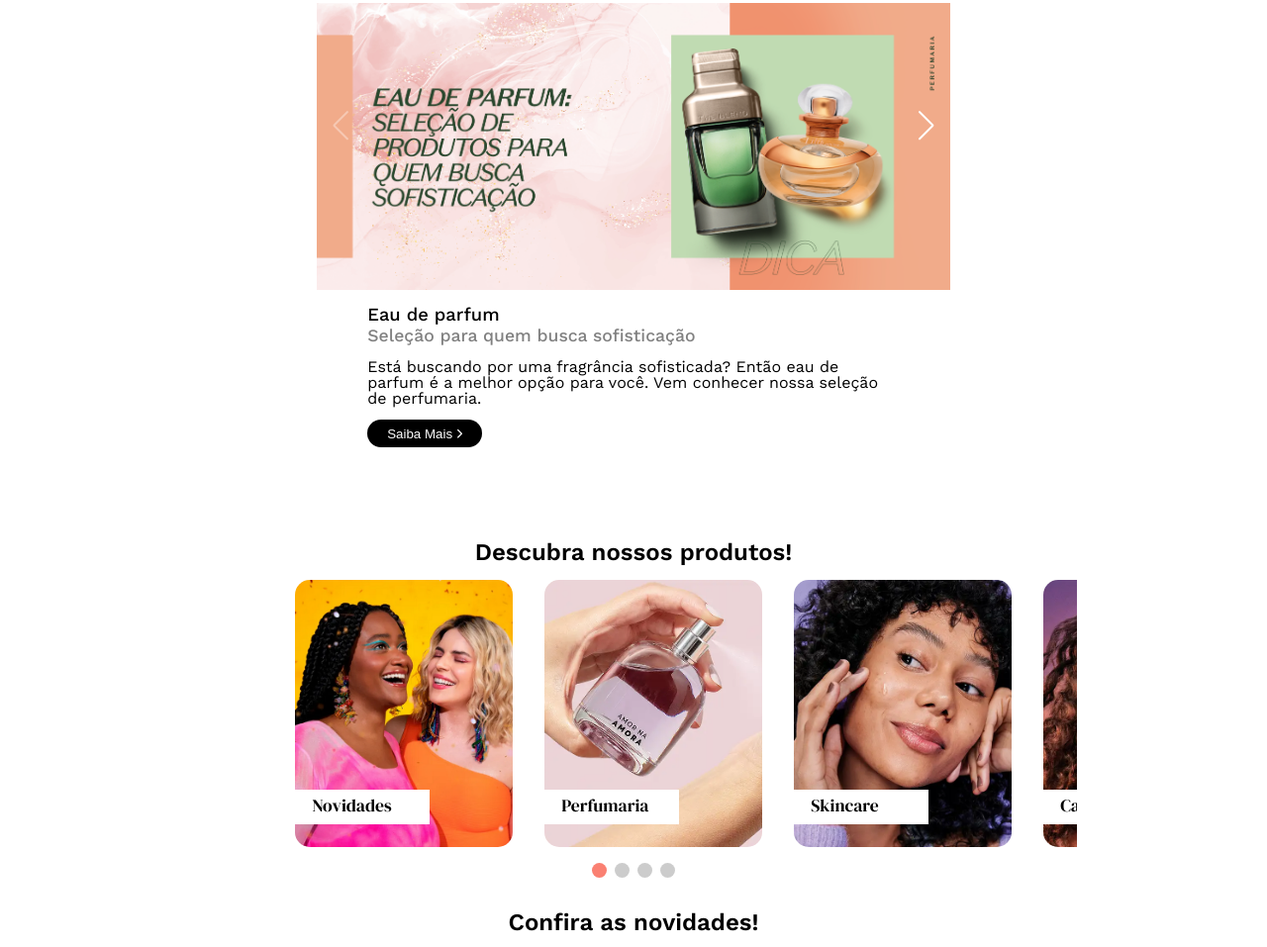
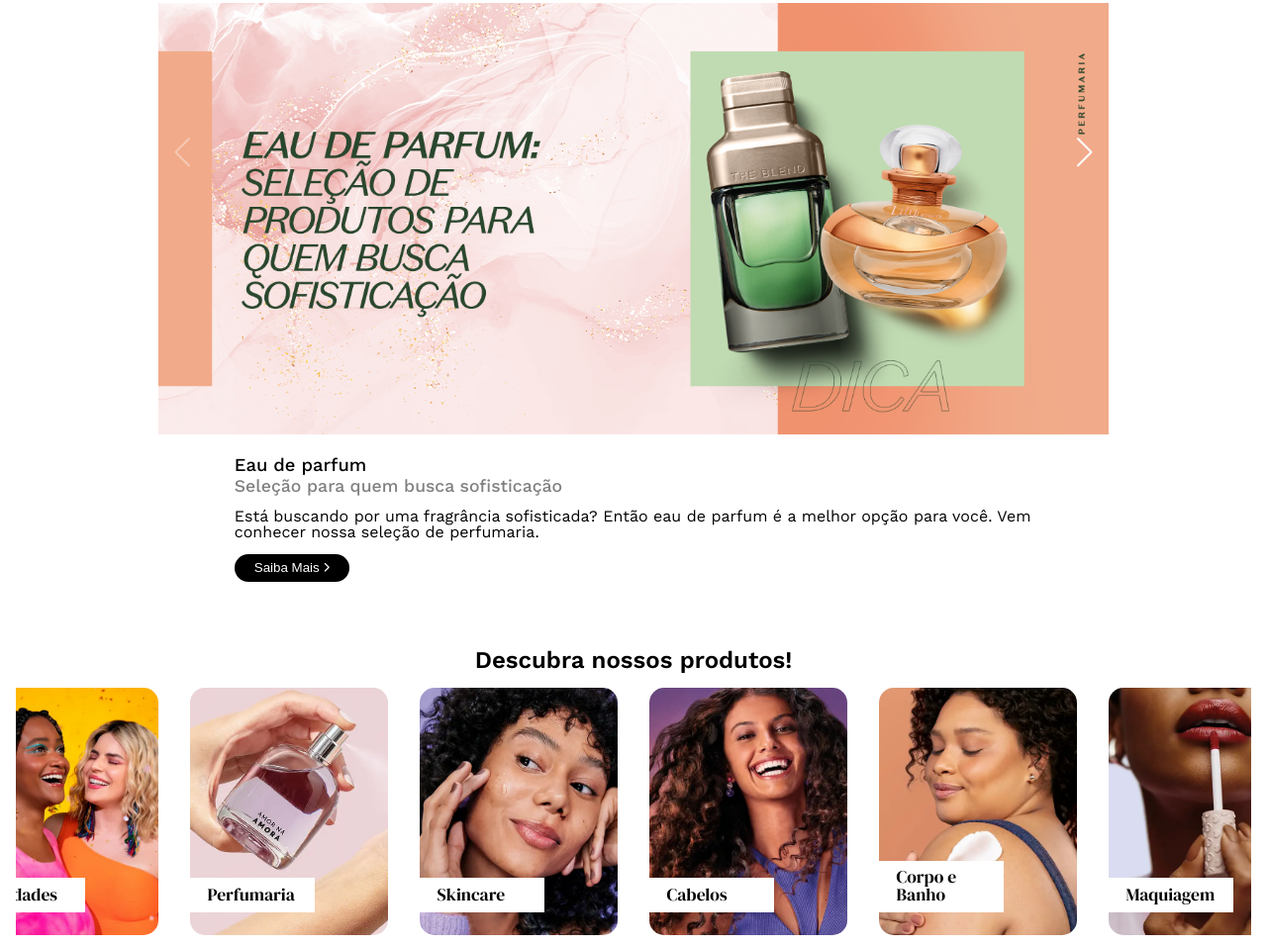
Before and after one commit to Yamurin/pure-beauty-cosmeticos, a plain HTML site: page index.html in a window 1280 px wide. Shown: the part 205-1162 px from the top of the page at 99% size. Drawn offline with nearby package versions, Linux system fonts and the light colour scheme.

Commit message:
Update styling

```diff
--- a/styles.css
+++ b/styles.css
@@ -15,6 +15,9 @@
     --font-logo: "DM Serif Display";
 }
 
+body {
+	overflow-x: hidden;
+}
 section {
 	padding: 0.2em 5%;
 }
@@ -31,7 +34,7 @@ section {
 @media screen and (min-width: 1024px)
 {
 	section	{
-		padding: 0.2em 15%;
+		padding: 0.2em 1em;
 	}
 
 	.section-title {
--- a/styles/banner.css
+++ b/styles/banner.css
@@ -17,7 +17,7 @@
 
 .slide-banner__description {
     color:dimgray;
-    padding: 2% 8%;
+    padding: 2% 8% 0 8%;
     font-family: var(--font-paragraph), sans-serif;
 }
 
@@ -48,7 +48,7 @@
     border: none;
     border-radius: 20px;
     padding: 0.5em 1.5em;
-    margin: 1em 0;
+    margin-top: 1em;
 
     i {
         color: white;
@@ -61,7 +61,7 @@
 {
     .banner {
         margin: 1em auto;
-		width: 50%;
+		width: 75%;
 		max-height: auto;
     }
 
--- a/styles/categories.css
+++ b/styles/categories.css
@@ -4,7 +4,12 @@
 	 --swiper-pagination-color: salmon;
 }
 
+.wrapper-categories{
+    justify-content: center;
+}
+
 .slide-category {
+    width: 95%;
      margin: 1em;
      flex-shrink: 1;
 }
@@ -45,8 +50,8 @@
 @media screen and (min-width: 1024px)
 {
     .category-picture {
-		width: 220px;
-		height: 270px;
+		width: 200px;
+		height: 250px;
 		margin: 0;
     }
 
--- a/styles/footer.css
+++ b/styles/footer.css
@@ -9,11 +9,12 @@ footer,
     display: flex;
     flex-wrap: wrap;
 	gap: 2em;
-    justify-content: space-between;
+    justify-content: center;
 }
 
 .footer__container {
-    flex-grow: 1;
+    min-width: 310px;
+    width: 40%;
 }
 
 .footer__content-container {
```
